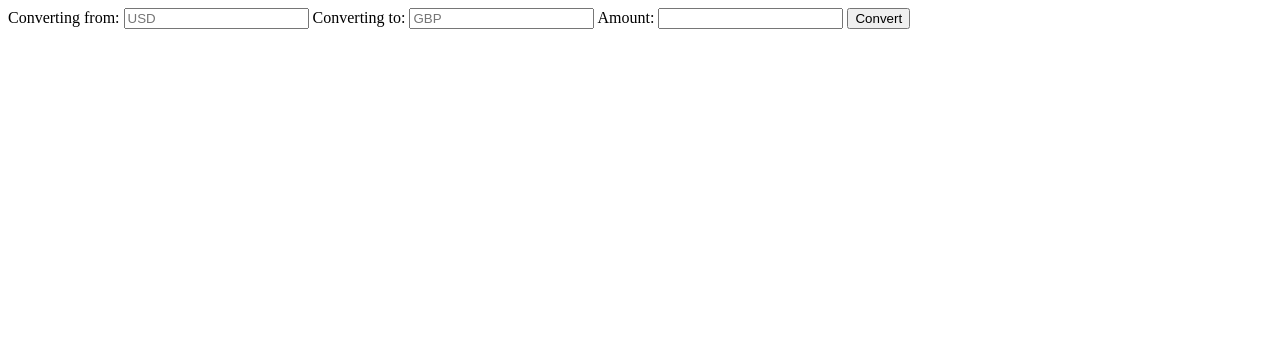
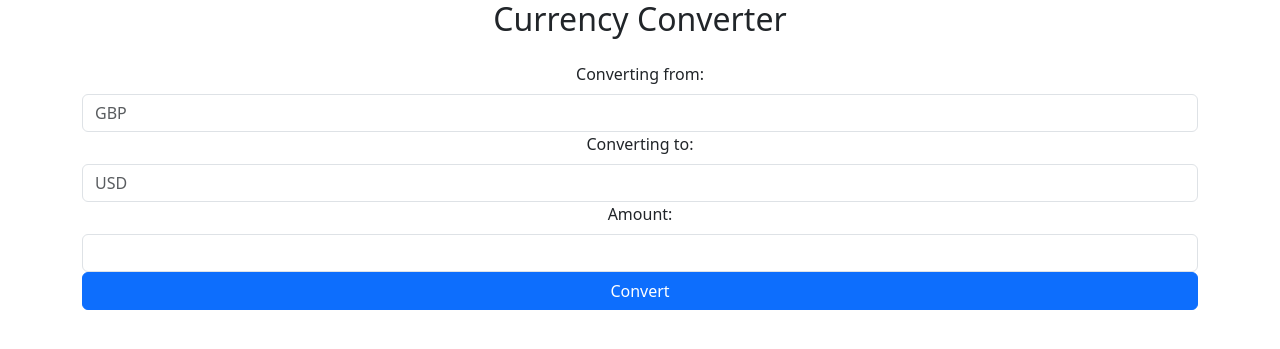
Before and after one commit to bestestiscool/Currency_Converter, a Flask app: page / in a window 1280 px wide. Shown: the top 349 px of the page. Run offline with Flask 3, Linux system fonts and the light colour scheme.

Commit message:
Making the website nicer

```diff
--- a/app.py
+++ b/app.py
@@ -21,9 +21,6 @@ def convert_currency():
     to_currency = data.get('to_currency')
     amount = float(data.get('amount'))
 
-    print('>>>>>>>>>>>>>>>>', from_currency, to_currency, amount)
-    # breakpoint()
-        # Make sure you handle any exceptions that might occur and return appropriate error messages
     try:
         response = requests.get(
             'http://api.exchangerate.host/live',
@@ -38,7 +35,7 @@ def convert_currency():
 
         response_data = response.json()
         quotes = response_data.get('quotes')
-
+        print('>>>>>>>>>>>>>>>>>>>>>>>>This is the quote', quotes)
         # breakpoint()
         if quotes:
             exchange_quote = next(iter(quotes.values()))
--- /dev/null
+++ b/secret_api_key.py
@@ -0,0 +1 @@
+API_KEY = 'a406db0aef80db099770666d6317b4fb'
--- a/static/CurrencyAPIHandler.js
+++ b/static/CurrencyAPIHandler.js
@@ -10,17 +10,34 @@ async function convertCurrency() {
             to_currency: toCurrency,
             amount: amount
         });
-         // Handle the response from your Flask app
+
+        // Handle the response from your Flask app
         if (response.data.result) {
-            document.getElementById('result').innerHTML = `Converted Amount: ${response.data.result}`;
+            const resultElement = document.getElementById('result');
+            resultElement.style.display = 'block';  // Make the result element visible
+            resultElement.textContent = '';  // Clear any previous content
+
+            // Create a new label element for the converted amount
+            const convertedLabel = document.createElement('label');
+            convertedLabel.textContent = 'Converted:';
+            convertedLabel.setAttribute('for', 'converted-amount');
+
+            // Create a span that will hold the converted amount
+            const convertedAmountSpan = document.createElement('span');
+            convertedAmountSpan.id = 'converted-amount';
+            convertedAmountSpan.textContent = `${response.data.result}`;
+
+            // Append the label and the amount span to the result div
+            resultElement.appendChild(convertedLabel);
+            resultElement.appendChild(convertedAmountSpan);
         } else {
             // If the Flask app returns an error key in the JSON response
-            document.getElementById('result').innerHTML = 'Conversion failed. Please try again.';
+            document.getElementById('result').textContent = 'Conversion failed. Please try again.';
         }
     } catch (error) {
         // Log the error and show it on the webpage
         console.error('Error during the conversion:', error);
-        document.getElementById('result').innerHTML = 'An error occurred during conversion. ' + (error.response ? error.response.data.error : error.message);
+        document.getElementById('result').textContent = 'An error occurred during conversion. ' + (error.response ? error.response.data.error : error.message);
     }
 }
 
--- a/templates/index.html
+++ b/templates/index.html
@@ -1,27 +1,49 @@
 <!DOCTYPE html>
 <html lang="en">
 <head>
-<meta charset="UTF-8">
-<meta name="viewport" content="width=device-width, initial-scale=1.0">
-<title>Currency Converter</title>
+    <meta charset="UTF-8">
+    <meta name="viewport" content="width=device-width, initial-scale=1.0">
+    <title>Currency Converter</title>
+    <!-- Bootstrap CSS only -->
+    <link href="https://cdn.jsdelivr.net/npm/bootstrap@5.3.3/dist/css/bootstrap.min.css" rel="stylesheet" integrity="sha384-QWTKZyjpPEjISv5WaRU9OFeRpok6YctnYmDr5pNlyT2bRjXh0JMhjY6hW+ALEwIH" crossorigin="anonymous">
+
 </head>
 <body>
 
-<form id="currency-form">
-    <label for="from">Converting from:</label>
-    <input type="text" id="from" name="from" placeholder="USD" required>
+<div class="container text-center">
+    <h2 class="text-center mb-4">Currency Converter</h2>
+    <form id="currency-form">
+        <div class="row align-items-start">
+            <div class="col">
+            <label for="from" class="form-label">Converting from:</label>
+            <input type="text" id="from" name="from" class="form-control" placeholder="GBP" required>
+            </div>
+        </div>
+        <div class="row align-items-start">
+            <div class="col">
+            <label for="to" class="form-label">Converting to:</label>
+            <input type="text" id="to" name="to" class="form-control" placeholder="USD" required>
+            </div>
+        </div>
+        <div class="row align-items-start">
+            <div class="col">
+            <label for="amount" class="form-label">Amount:</label>
+            <input type="number" id="amount" name="amount" class="form-control" required>
+            </div>
+        </div>
+        <div class="d-grid">
+            <button type="button" id="convert-button" class="btn btn-primary">Convert</button>
+        </div>
+        <div id="result" class="alert alert-info mt-3" style="display: none;"></div>
+    </form>
+</div>
 
-    <label for="to">Converting to:</label>
-    <input type="text" id="to" name="to" placeholder="GBP" required>
+<script src="https://cdn.jsdelivr.net/npm/@popperjs/core@2.11.8/dist/umd/popper.min.js" integrity="sha384-I7E8VVD/ismYTF4hNIPjVp/Zjvgyol6VFvRkX/vR+Vc4jQkC+hVqc2pM8ODewa9r" crossorigin="anonymous"></script>
 
-    <label for="amount">Amount:</label>
-    <input type="number" id="amount" name="amount" required>
+<!-- Include Axios JS from CDN -->
+<script src="https://cdn.jsdelivr.net/npm/axios/dist/axios.min.js"></script>
 
-    <button type="button" onclick="convertCurrency()">Convert</button>
-</form>
-
-<div id="result"></div>
-
+<!-- Include your CurrencyAPIHandler.js file -->
 <script src="static/CurrencyAPIHandler.js"></script>
 
 </body>
```
